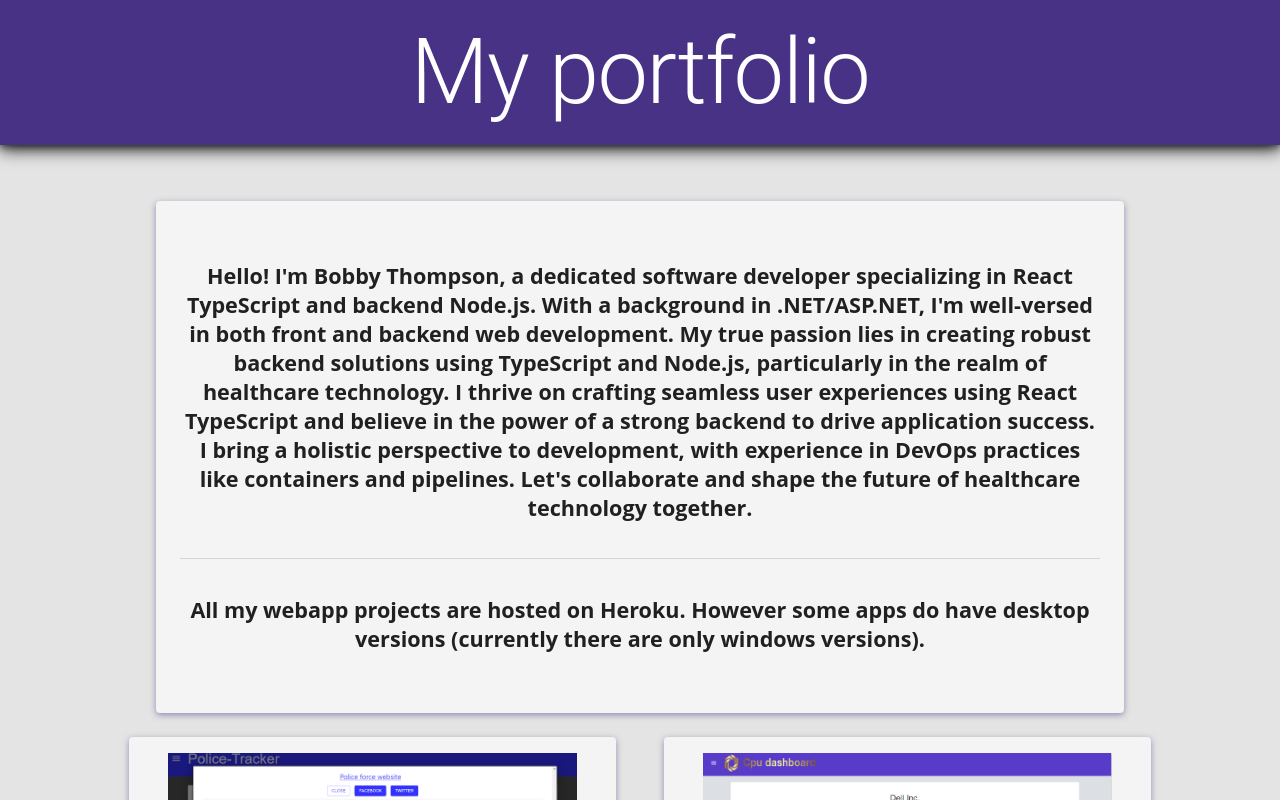
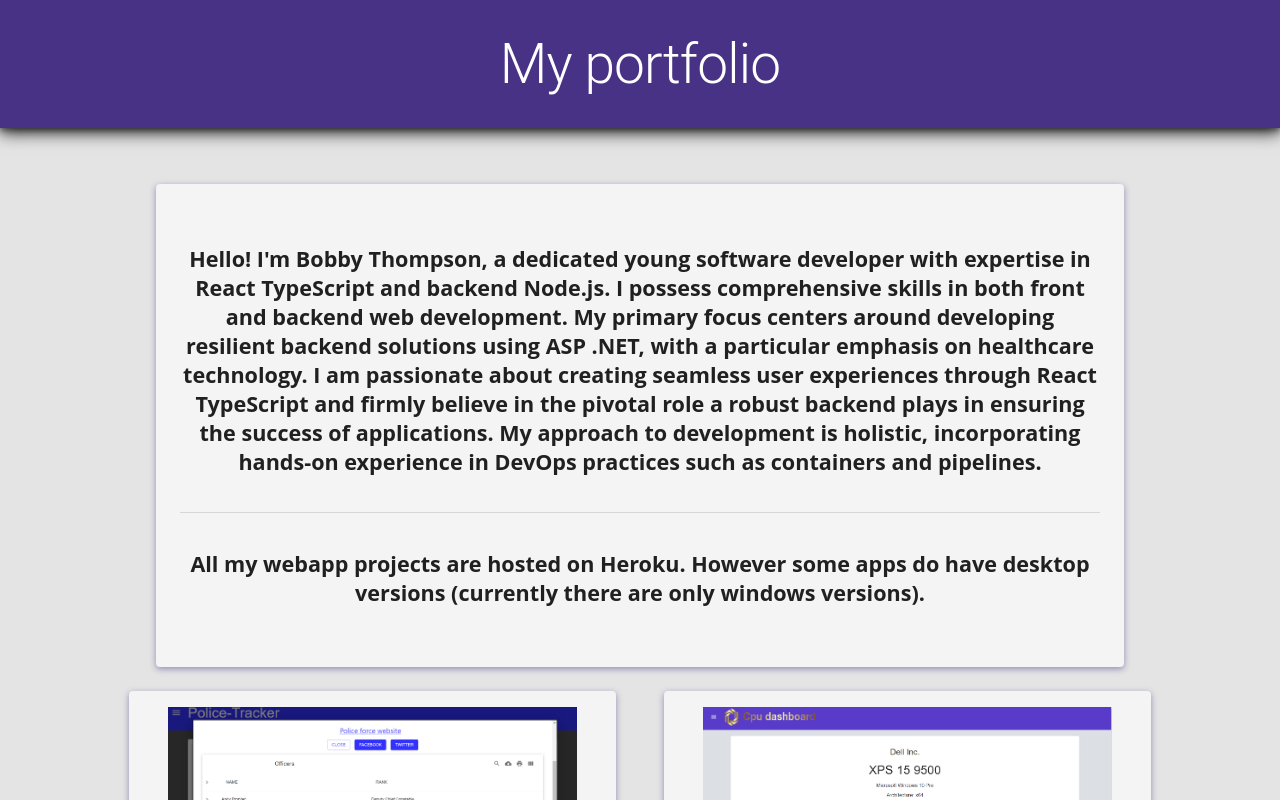
Before and after one commit to bobby1072/My-portfolio, a React (Create React App) app: page / in a window 1280 px wide. Shown: the top 800 px of the page. Built offline with nearby package versions, Linux system fonts and the light colour scheme; the HTML template or start-up script is replaced by a standard one.

Commit message:
Changed info

```diff
--- a/src/pages/MainPage.tsx
+++ b/src/pages/MainPage.tsx
@@ -15,9 +15,9 @@ export default function MainPage() {
           mb: 3,
         }}
       >
-        <AppBar position="static" sx={{ padding: 2.5, alignItems: "center" }}>
+        <AppBar position="static" sx={{ padding: 4, alignItems: "center" }}>
           <Toolbar>
-            <Typography variant="h1" fontSize={90}>
+            <Typography variant="h1" fontSize={55}>
               My portfolio
             </Typography>
           </Toolbar>
@@ -39,17 +39,17 @@ export default function MainPage() {
             }}
           >
             <ReactMarkdown>
-              ##### Hello! I'm Bobby Thompson, a dedicated software developer
-              specializing in React TypeScript and backend Node.js. With a
-              background in .NET/ASP.NET, I'm well-versed in both front and
-              backend web development. My true passion lies in creating robust
-              backend solutions using TypeScript and Node.js, particularly in
-              the realm of healthcare technology. I thrive on crafting seamless
-              user experiences using React TypeScript and believe in the power
-              of a strong backend to drive application success. I bring a
-              holistic perspective to development, with experience in DevOps
-              practices like containers and pipelines. Let's collaborate and
-              shape the future of healthcare technology together.
+              ##### Hello! I'm Bobby Thompson, a dedicated young software
+              developer with expertise in React TypeScript and backend Node.js.
+              I possess comprehensive skills in both front and backend web
+              development. My primary focus centers around developing resilient
+              backend solutions using ASP .NET, with a particular emphasis on
+              healthcare technology. I am passionate about creating seamless
+              user experiences through React TypeScript and firmly believe in
+              the pivotal role a robust backend plays in ensuring the success of
+              applications. My approach to development is holistic,
+              incorporating hands-on experience in DevOps practices such as
+              containers and pipelines.
             </ReactMarkdown>
             <Divider />
             <ReactMarkdown>
```
